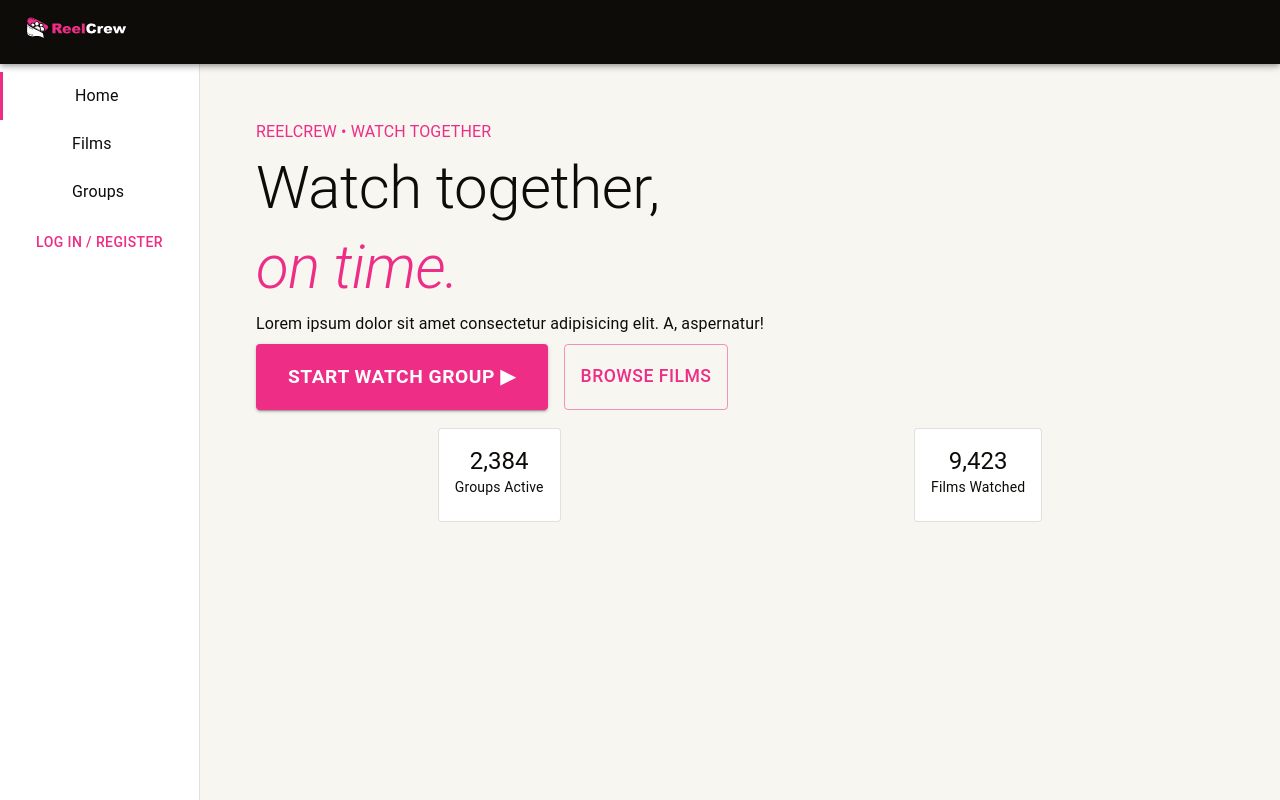
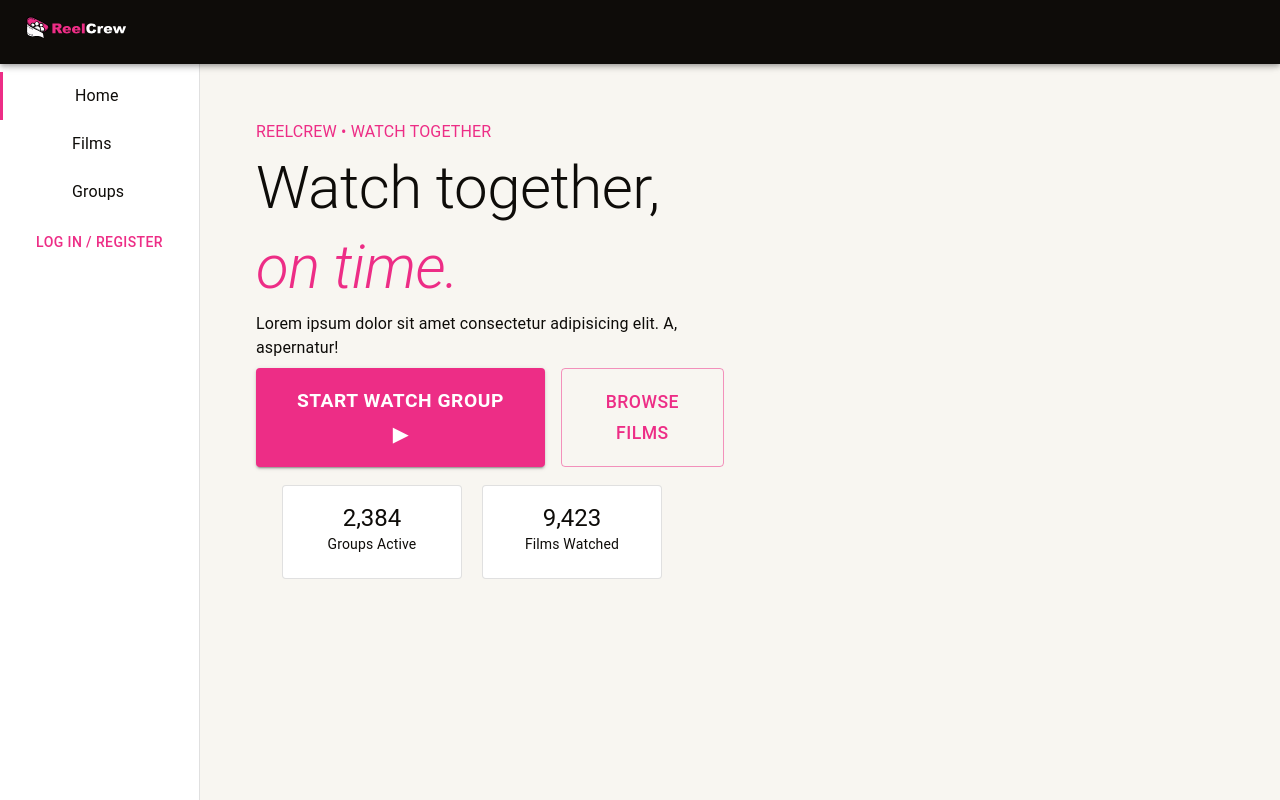
Before and after one commit to liamack85/reelcrew-frontend, a React (Vite) app: page / in a window 1280 px wide. Built offline with nearby package versions, Linux system fonts and the light colour scheme; no server answers; some icons are missing.

Commit message:
adjust spacing and sizing for Featured Group and Hero Page

```diff
--- a/src/splashPage/FeaturedGroup.jsx
+++ b/src/splashPage/FeaturedGroup.jsx
@@ -16,6 +16,7 @@ export default function FeaturedGroup() {
       const groups = await getGroups();
       if (groups?.length) {
         const data = await getWatchesByGroup(groups[0].id);
+        // Merge group fields, first watch record (film/deadline), and full watch array for progress counting
         setGroup({ ...groups[0], ...data[0], watches: data });
       }
     }
@@ -24,17 +25,21 @@ export default function FeaturedGroup() {
 
   if (!group) return null;
 
+  // WatchesByGroups returns status by member, need the number of members that marked the film watched
   const watchedCount = group.watches.filter(
     (w) => w.status === "watched",
   ).length;
+
   const progress =
     Number(group.member_count) > 0
       ? (watchedCount / Number(group.member_count)) * 100
       : 0;
 
+  // deadline comes back as an ISO string — convert to readable "Month Day, Year"
   const dueDate = formatDate(group.deadline);
+
   return (
-    <Card>
+    <Card sx={{ maxWidth: 400 }}>
       {/* Film poster placeholder */}
       <Box sx={{ bgcolor: "error.main", height: 200 }} />
       <CardContent>
--- a/src/splashPage/SplashPage.jsx
+++ b/src/splashPage/SplashPage.jsx
@@ -18,7 +18,7 @@ export default function SplashPage() {
 
   return (
     <Stack direction="row" sx={{ margin: 5, gap: 4, alignItems: "center" }}>
-      {/* existing hero content in a Box */}
+      {/* flex: 1 lets the hero take all remaining space, pushing FeaturedGroup to the right */}
       <Box sx={{ flex: 1, display: "flex", flexDirection: "column", gap: 1 }}>
         <Typography color="primary" variant="s1">
           REELCREW • WATCH TOGETHER
@@ -47,12 +47,10 @@ export default function SplashPage() {
             Browse Films
           </Button>
         </Stack>
-        <Stack
-          direction="row"
-          sx={{ gap: "10px", padding: "10px", justifyContent: "space-around" }}>
+        <Stack direction="row" sx={{ gap: "20px", padding: "10px", ml: 2 }}>
           <Card
             variant="outlined"
-            sx={{ display: "flex", flexDirection: "column" }}>
+            sx={{ display: "flex", flexDirection: "column", minWidth: 180 }}>
             <CardContent sx={{ textAlign: "center" }}>
               <Typography variant="h5">2,384</Typography>
               <Typography variant="body2">Groups Active</Typography>
@@ -60,7 +58,7 @@ export default function SplashPage() {
           </Card>
           <Card
             variant="outlined"
-            sx={{ display: "flex", flexDirection: "column" }}>
+            sx={{ display: "flex", flexDirection: "column", minWidth: 180 }}>
             <CardContent sx={{ textAlign: "center" }}>
               <Typography variant="h5">9,423</Typography>
               <Typography variant="body2">Films Watched</Typography>
@@ -68,7 +66,9 @@ export default function SplashPage() {
           </Card>
         </Stack>
       </Box>
-      <FeaturedGroup />
+      <Box sx={{ display: { flex: 1, xs: "none", md: "block" } }}>
+        <FeaturedGroup />
+      </Box>
     </Stack>
   );
 }
```
